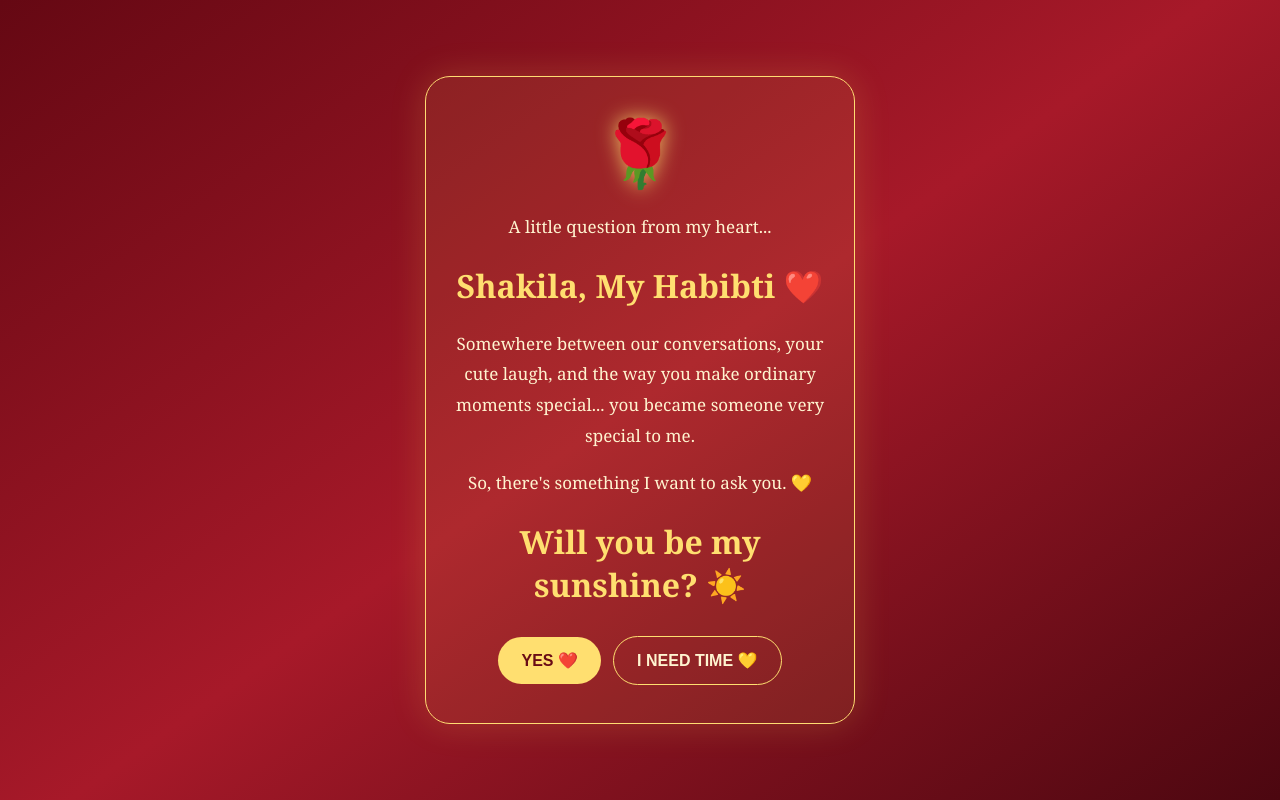
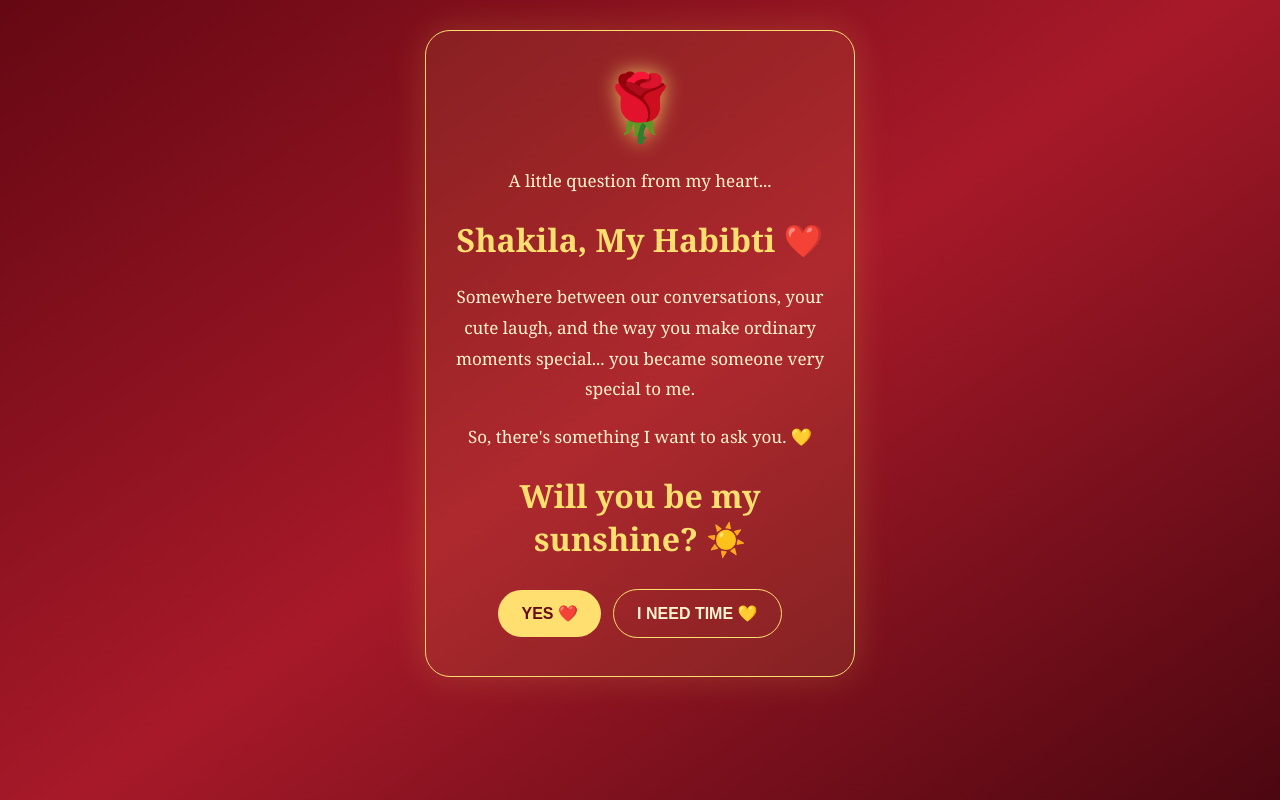
Before and after one commit to justjelly2006/habibti-proposal, a plain HTML site: page index.html in a window 1280 px wide. Drawn offline with Linux system fonts and the light colour scheme.

Commit message:
somthing from habibi

```diff
--- a/index.html
+++ b/index.html
@@ -15,12 +15,14 @@ body {
   min-height: 100vh;
   display: flex;
   justify-content: center;
-  align-items: center;
+  align-items: flex-start;
   background: linear-gradient(145deg, #650813, #a71929, #4c0710);
   color: #fff4d0;
   font-family: Georgia, serif;
   text-align: center;
-  overflow: hidden;
+  overflow-x: hidden;
+overflow-y: auto;
+  padding: 30px 0;
 }
 
 .card {
```
